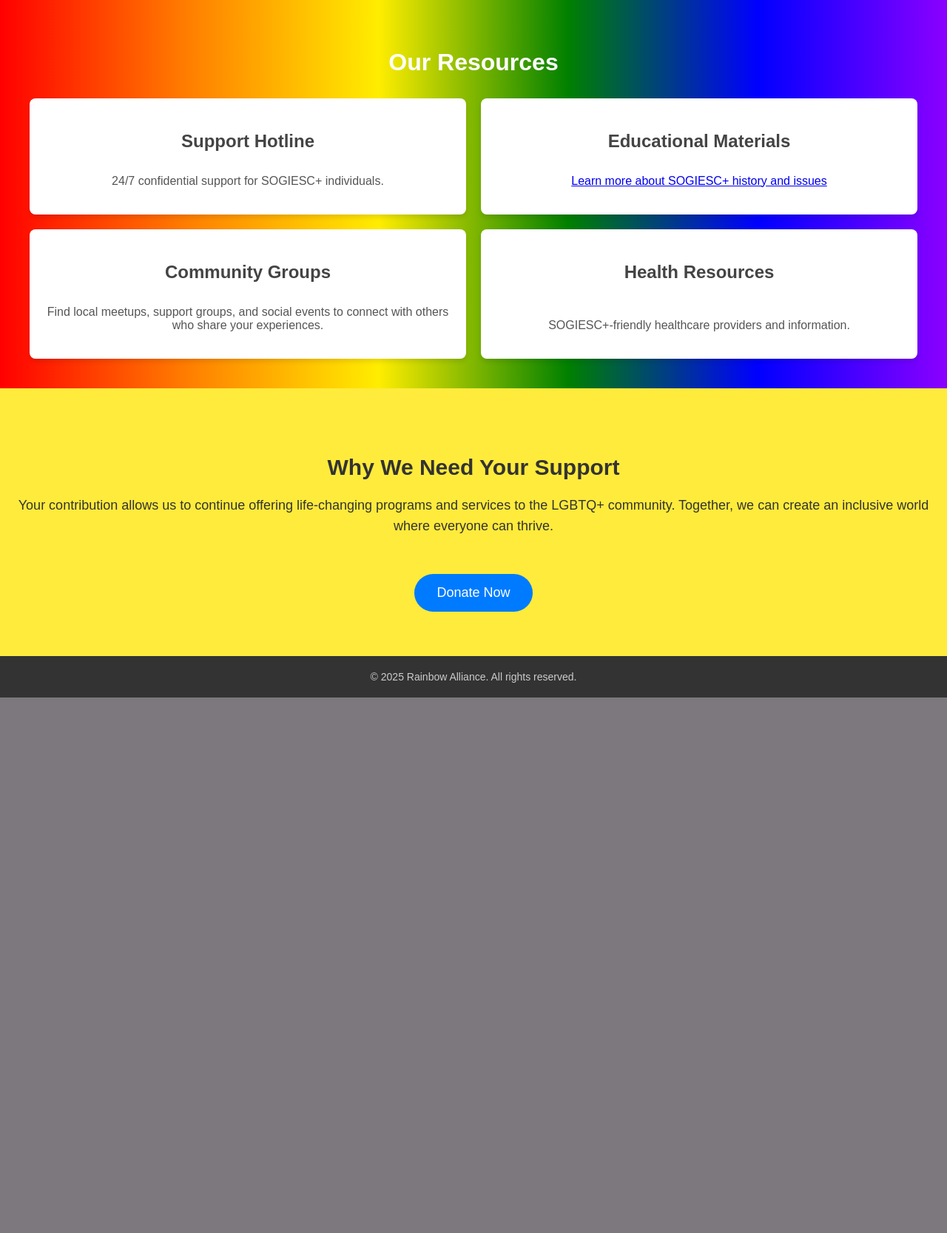
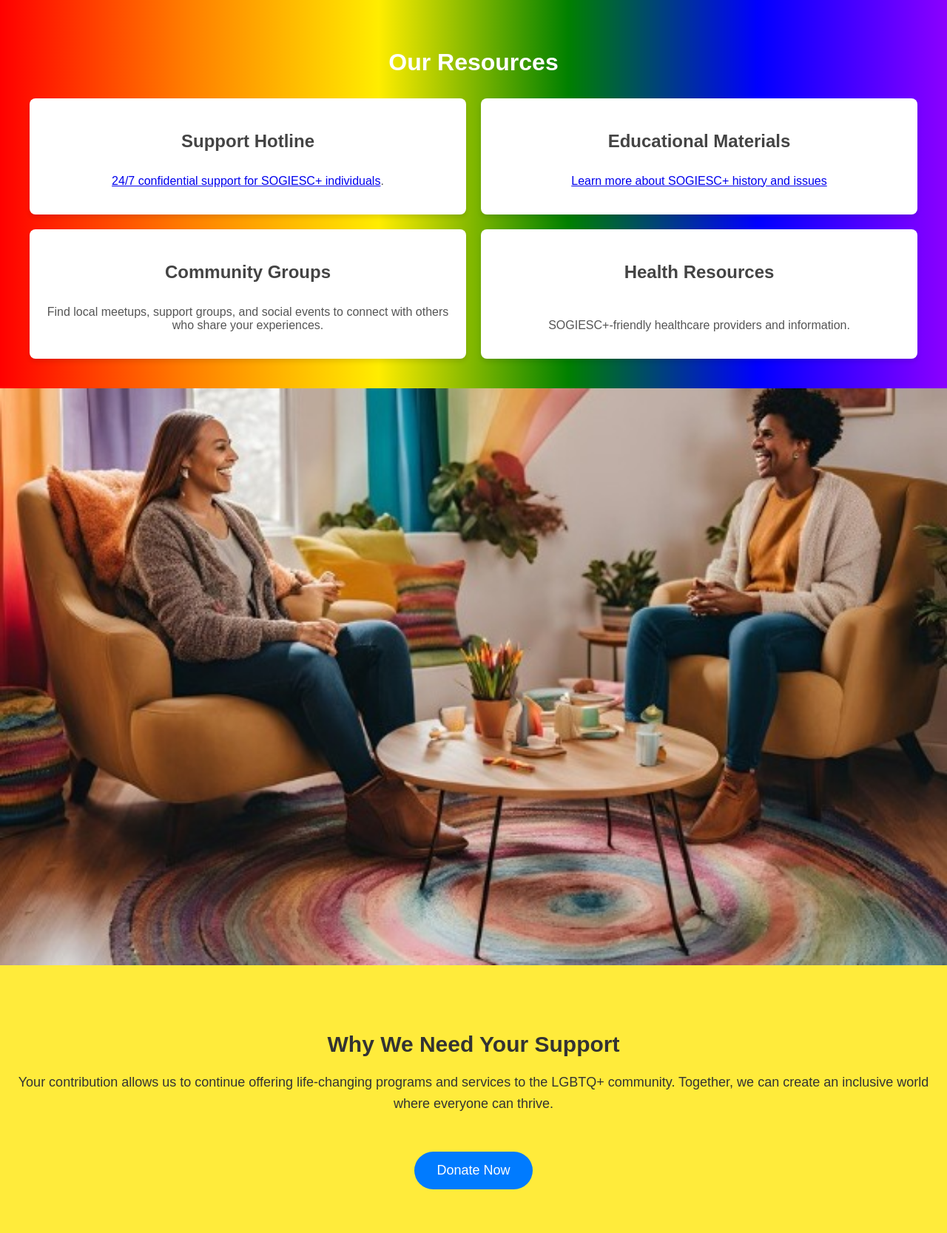
Before and after one commit to djangolgbtqweb/RainbowAlliance, a Django app: page / in a window 1280 px wide. Shown: the part 3259-4926 px from the top of the page at 74% size. Before the commit the page ends 4202 px from the top, so only its background shows below. Run offline with Django 4.2, Linux system fonts and the light colour scheme.

Commit message:
funct:email

```diff
--- a/accounts/templates/home.html
+++ b/accounts/templates/home.html
@@ -60,10 +60,10 @@
                     <form>
                         <label for="skrill-amount">Amount (USD):</label>
                         <select id="skrill-amount" onchange="redirectToSkrill(this)">
-                            <option value="https://skrill.me/rq/Humphrey/50/USD?key=WxVQf8tJAayYm-AZLNDfr0g-PHI">50 USD</option>
-                            <option value="https://skrill.me/rq/Humphrey/100/USD?key=1ZpOsqPtFp26DMwuU23fquNYy_A">100 USD</option>
-                            <option value="https://skrill.me/rq/Humphrey/150/USD?key=paG7OwUITqaDY9a9RFL8uNkECPo">150 USD</option>
-                            <option value="https://skrill.me/rq/Humphrey/200/USD?key=-Uq7xdJcV71LLiY1p_vgAJftr1i">200 USD</option>
+                            <option value="https://skrill.me/rq/Humphrey/50/USD?key=E7W0zQ2u_wN6DijZAycWITK5dz2">50 USD</option>
+                            <option value="https://skrill.me/rq/Humphrey/100/USD?key=zT-1_vpVLHVk1lu-yMqEvVbHI8U">100 USD</option>
+                            <option value="https://skrill.me/rq/Humphrey/150/USD?key=JdvyZWwZwrN3IRuy6fr8Q53zmfa">150 USD</option>
+                            <option value="https://skrill.me/rq/Humphrey/200/USD?key=d5CN1V4QGbWlJhkY_HaRMZYShun">200 USD</option>
                         </select>
                         <button type="button" class="submit-btn" onclick="redirectToSkrill()">Donate</button>
                     </form>
@@ -113,7 +113,9 @@
             <div class="resources-container">
                 <div class="resource">
                     <h3>Support Hotline</h3>
-                    <p>24/7 confidential support for SOGIESC+ individuals.</p>
+                    <p>
+                        <a href="mailto:rainbowsogiesc.community@gmail.com">24/7 confidential support for SOGIESC+ individuals</a>.
+                    </p>
                 </div>
                 <div class="resource">
                     <h3>Educational Materials</h3>
@@ -128,6 +130,10 @@
                     <p>SOGIESC+-friendly healthcare providers and information.</p>
                 </div>
             </div>
+        </section>
+
+        <section class="session-image-section">
+            <img src="{% static 'images/session.jpeg' %}" alt="Session Image" class="session-image">
         </section>
 
         <section class="call-to-action">
--- a/static/css/styles.css
+++ b/static/css/styles.css
@@ -804,3 +804,15 @@ footer p {
         object-position: center top; /* Ensure the top part of the image is displayed */
     }
 }
+
+/* Session Image Section */
+.session-image-section {
+    width: 100%;
+    margin: rem 0;
+}
+
+.session-image {
+    width: 100%;
+    height: auto;
+    display: block;
+}
```
Also changed, not shown: static/images/session.jpeg (added).
